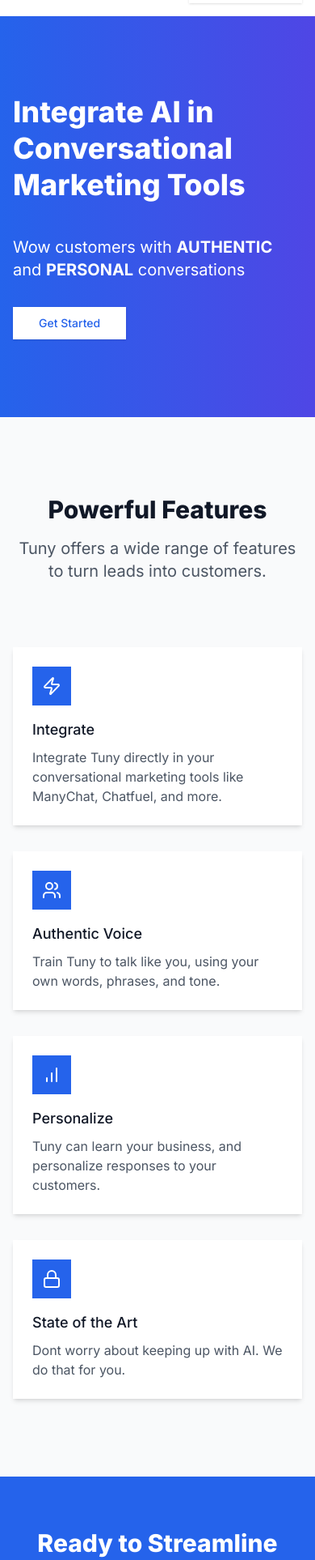
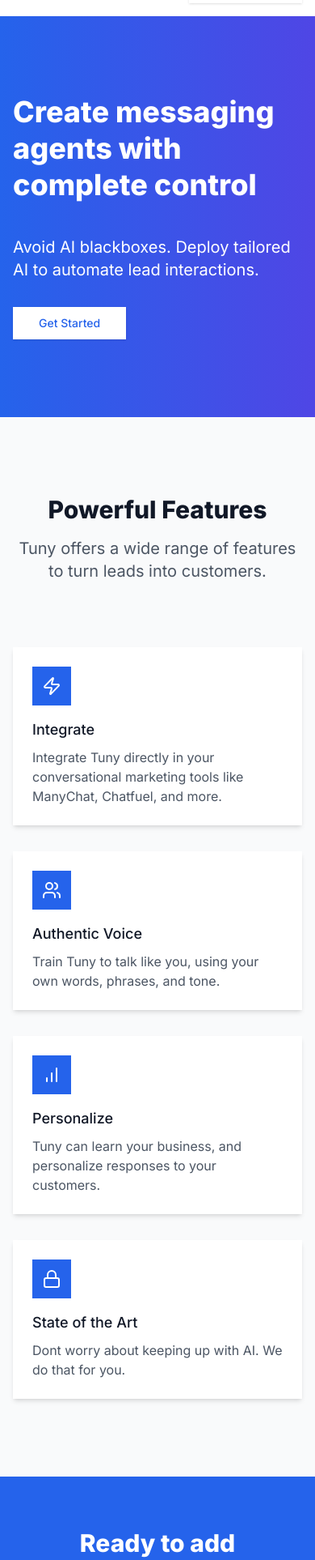
Before and after one commit to thetuny/awesumo, a Next.js app: page / in a window 390 px wide. Shown: the part 52-1978 px from the top of the page at 81% size. Built offline with nearby package versions, Linux system fonts and the light colour scheme.

Commit message:
Branding

```diff
--- a/src/app/layout.tsx
+++ b/src/app/layout.tsx
@@ -6,8 +6,8 @@
 const inter = Inter({ subsets: ["latin"] })
 
 export const metadata = {
-  title: "StreamLine - Simplify Your Workflow",
-  description: "StreamLine is a powerful SaaS platform that helps teams collaborate and streamline their workflows.",
+  title: "Tuny - Automate your marketing with AI",
+  description: "Tuny is a conversational marketing automation tool that uses AI to turn leads into customers.",
 }
 
 export default function RootLayout({
--- a/src/components/CtaSection.tsx
+++ b/src/components/CtaSection.tsx
@@ -4,8 +4,8 @@
   return (
     <div className="bg-blue-600 text-white py-16">
       <div className="max-w-7xl mx-auto px-4 sm:px-6 lg:px-8 text-center">
-        <h2 className="text-3xl font-extrabold sm:text-4xl mb-4">Ready to Streamline Your Workflow?</h2>
-        <p className="text-xl mb-8">Join thousands of teams already using StreamLine to boost their productivity.</p>
+        <h2 className="text-3xl font-extrabold sm:text-4xl mb-4">Ready to add Empathetic AI Human?</h2>
+        <p className="text-xl mb-8">Standout and convert MORE Leads to Customers</p>
         <ContactFormModal />
       </div>
     </div>
--- a/src/components/HeroSection.tsx
+++ b/src/components/HeroSection.tsx
@@ -8,18 +8,18 @@
         <div className="grid grid-cols-1 md:grid-cols-2 gap-12 items-center">
           <div>
             <h1 className="text-4xl md:text-5xl font-extrabold leading-tight mb-4">
-              Integrate AI in Conversational Marketing Tools
+              Create messaging agents with complete control
             </h1>
             <br />
             <p className="text-xl md:text-1xl mb-8">
-              Wow customers with <b>AUTHENTIC</b> and <b>PERSONAL</b> conversations
+              Avoid AI blackboxes. Deploy tailored AI to automate lead interactions.
             </p>
             <ContactFormModal />
           </div>
           <div className="hidden md:block">
             <Image
               src="/awesumo/placeholder.svg?height=400&width=600"
-              alt="StreamLine Dashboard"
+              alt="Tuny Dashboard"
               width={600}
               height={400}
               className="rounded-lg shadow-xl"
```
